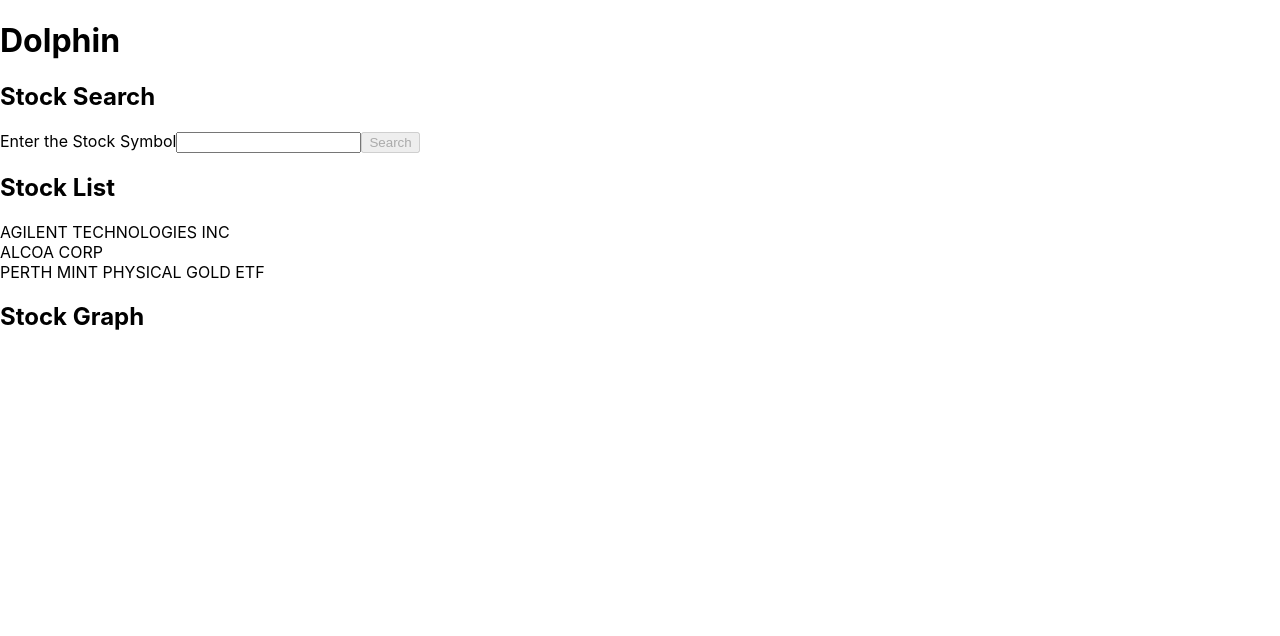
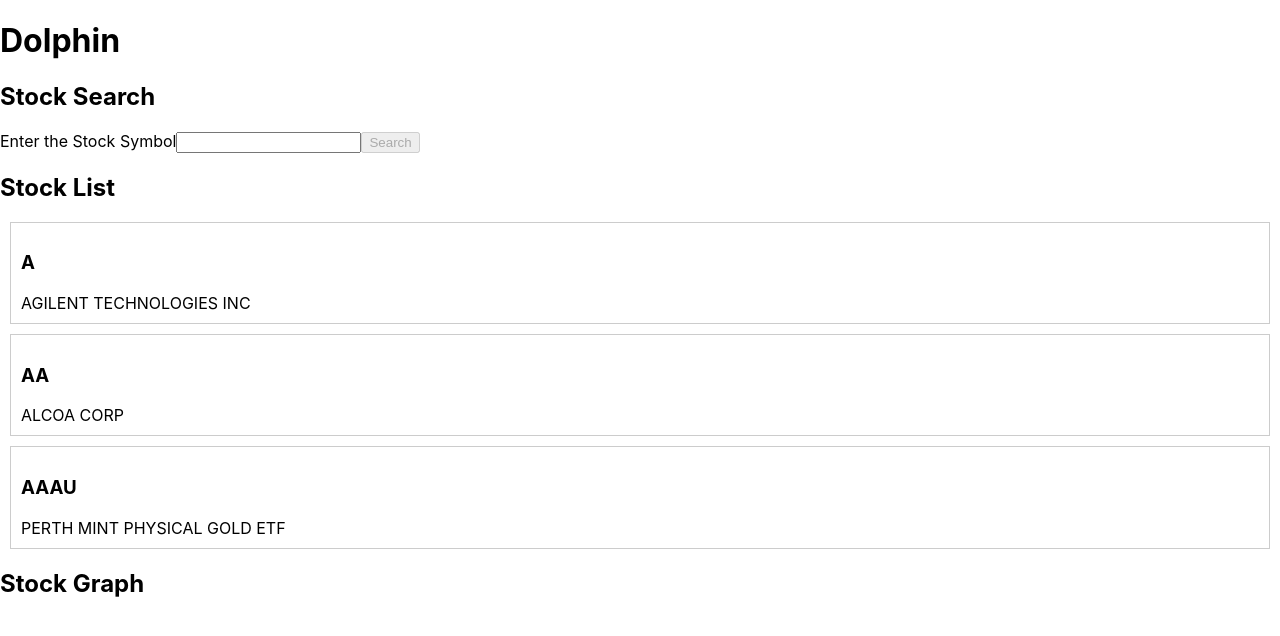
Before and after one commit to bcisneros/dolphin, a React (Create React App) app: page / in a window 1280 px wide. Shown: the top 636 px of the page. Built offline with nearby package versions, Linux system fonts and the light colour scheme.

Commit message:
Implement stock detail

```diff
--- /dev/null
+++ b/src/components/StockDetail.js
@@ -0,0 +1,23 @@
+import React from 'react';
+import PropTypes from 'prop-types';
+
+const stockStyle = {
+  border: '1px solid #ccc',
+  padding: '10px',
+  margin: '10px',
+};
+
+const StockDetail = ({ stock }) => {
+  return (
+    <div style={stockStyle}>
+      <h3>{stock.symbol}</h3>
+      {stock.description}
+    </div>
+  );
+};
+
+StockDetail.propTypes = {
+  stock: PropTypes.object.isRequired,
+};
+
+export default StockDetail;
--- a/src/components/StockList.js
+++ b/src/components/StockList.js
@@ -1,5 +1,6 @@
 import React from 'react';
 import PropTypes from 'prop-types';
+import StockDetail from './StockDetail';
 
 const StockList = ({ stocks }) => {
   return (
@@ -7,7 +8,7 @@
       <h2>Stock List</h2>
 
       {stocks.map(stock => (
-        <div key={stock.symbol}>{stock.description}</div>
+        <StockDetail stock={stock} key={stock.symbol} />
       ))}
     </div>
   );
```
